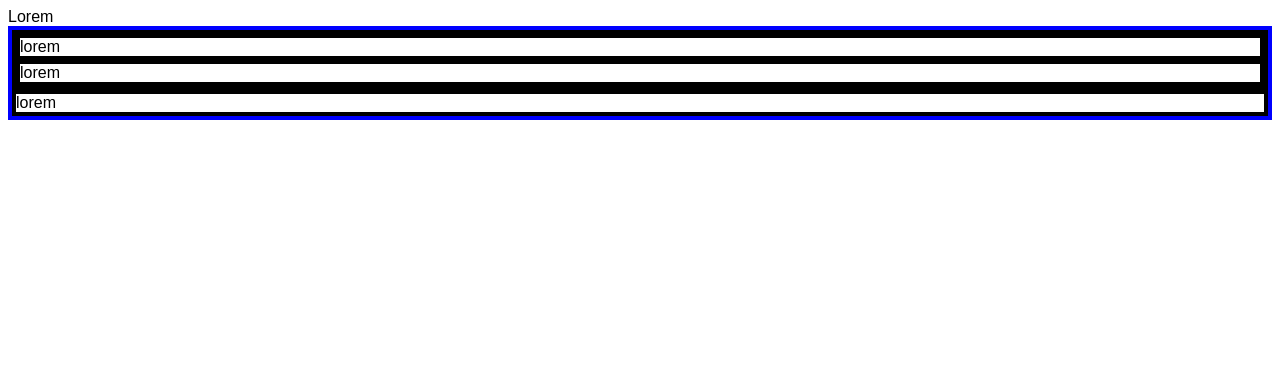
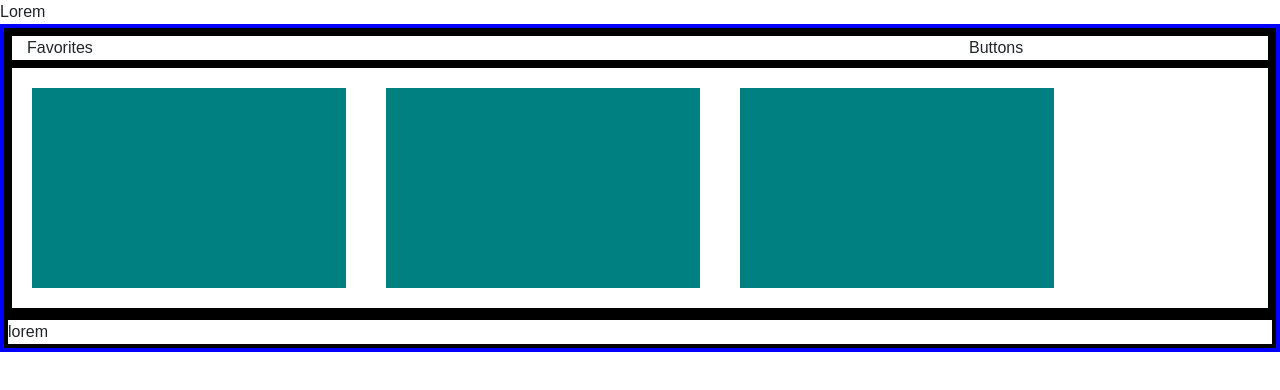
Before and after one commit to raealejandrino/AMG-Code-Test, a plain HTML site: page index.html in a window 1280 px wide. Drawn offline with nearby package versions, Linux system fonts and the light colour scheme; a web font is replaced by a local one.

Commit message:
Set checkpoint for first status row layout

```diff
--- a/assets/css/main.css
+++ b/assets/css/main.css
@@ -3,12 +3,19 @@ body {
     font-family: 'Poppins', sans-serif;
 }
 
-.container {
+.container-fluid {
 
     border: solid 4px blue;
 }
 
 
-.container .row{
+.container-fluid .row{
     border: solid 4px black;
 }
+
+#statusCard {
+    width: 125px;
+    height: 200px;
+    background-color: teal;
+    margin: 20px;
+}
--- a/index.html
+++ b/index.html
@@ -5,6 +5,7 @@
     <meta http-equiv="X-UA-Compatible" content="IE=edge">
     <meta name="viewport" content="width=device-width, initial-scale=1.0">
     <link rel="stylesheet" href="https://cdnjs.cloudflare.com/ajax/libs/font-awesome/6.0.0-beta3/css/all.min.css" integrity="sha512-Fo3rlrZj/k7ujTnHg4CGR2D7kSs0v4LLanw2qksYuRlEzO+tcaEPQogQ0KaoGN26/zrn20ImR1DfuLWnOo7aBA==" crossorigin="anonymous" referrerpolicy="no-referrer" />
+    <link rel="stylesheet" href="https://cdnjs.cloudflare.com/ajax/libs/bootstrap/4.6.1/css/bootstrap.min.css" integrity="sha512-T584yQ/tdRR5QwOpfvDfVQUidzfgc2339Lc8uBDtcp/wYu80d7jwBgAxbyMh0a9YM9F8N3tdErpFI8iaGx6x5g==" crossorigin="anonymous" referrerpolicy="no-referrer" />
     <link rel="stylesheet" href="assets/css/main.css">
 
     <title>Dashboard | Campaign Manager</title>
@@ -15,18 +16,37 @@
     </nav>
 
 
-    <div class="container">
+    <div class="container-fluid">
         <!-- Status rows -->
 
         <!-- Favorites -->
         <div class="row">
             <!-- Status row title -->
-            <div class="row">
-                lorem
+            <div class="col-12">
+                <div class="row justify-content-between">
+                    <div class="col-3">
+                        Favorites
+                    </div>
+                    <div class="col-3">
+                        Buttons
+                    </div>
+
+                </div>
+
             </div>
             <!-- Data Cards -->
-            <div class="row">
-                lorem
+            <div class="col-12">
+                <div class="row">
+                    <div class="col-3" id="statusCard">
+
+                    </div>
+                    <div class="col-3" id="statusCard">
+
+                    </div>
+                    <div class="col-3" id="statusCard">
+
+                    </div>
+                </div>
             </div>
         </div>
 
@@ -37,6 +57,5 @@
     </div>
 
 
-    <script src="https://cdnjs.cloudflare.com/ajax/libs/bootstrap/4.6.1/js/bootstrap.min.js" integrity="sha512-UR25UO94eTnCVwjbXozyeVd6ZqpaAE9naiEUBK/A+QDbfSTQFhPGj5lOR6d8tsgbBk84Ggb5A3EkjsOgPRPcKA==" crossorigin="anonymous" referrerpolicy="no-referrer"></script>
 </body>
 </html>
```
